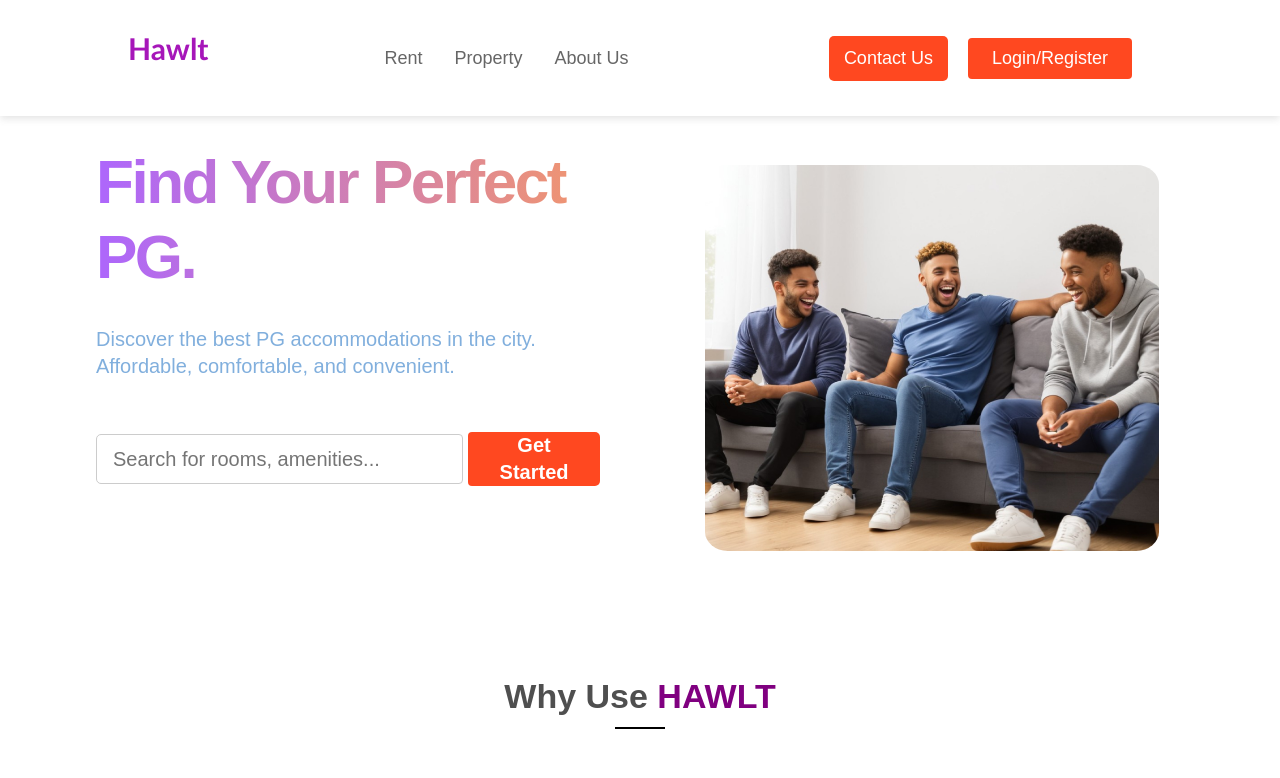
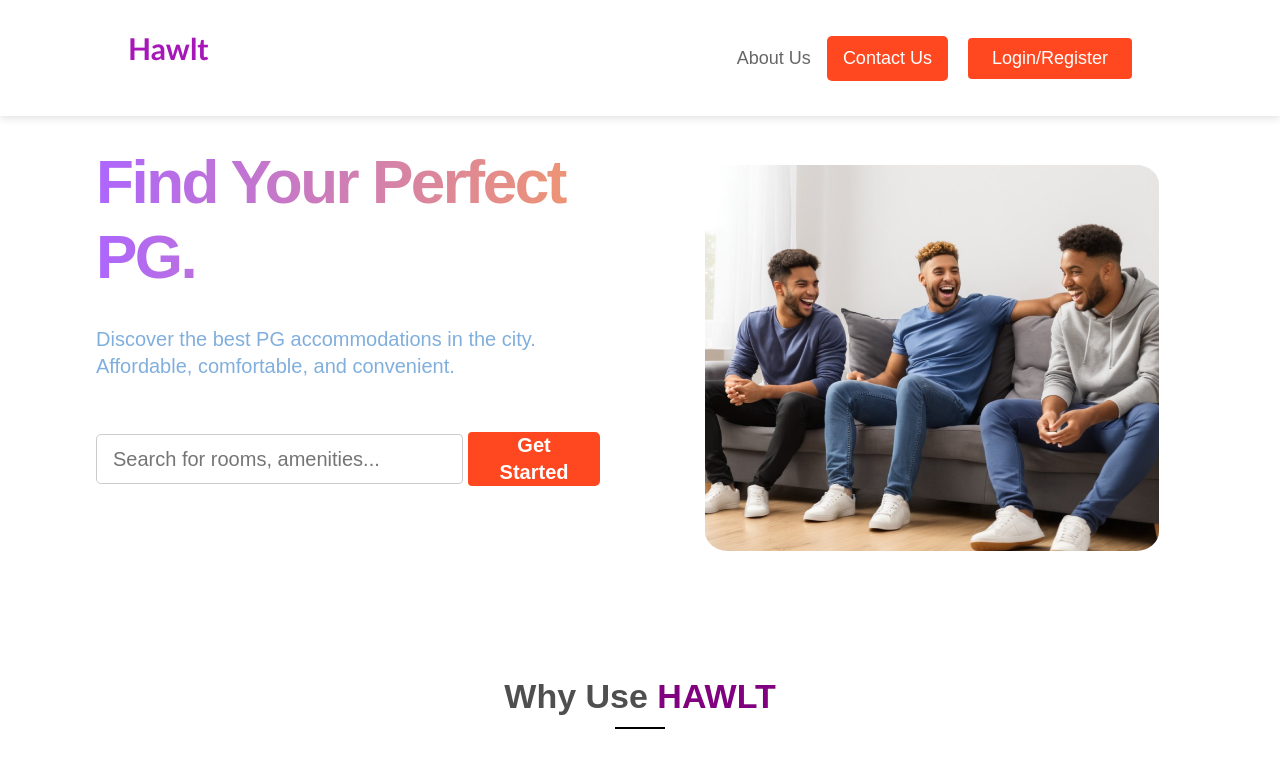
Before and after one commit to Poushik11/hawlt_internship, a React (Create React App) app: page / in a window 1280 px wide. Shown: the top 778 px of the page. Built offline with nearby package versions, Linux system fonts and the light colour scheme.

Commit message:
Made changes in Navbar

```diff
--- a/src/components/Navbar/Navbar.jsx
+++ b/src/components/Navbar/Navbar.jsx
@@ -5,21 +5,9 @@ import { Link, NavLink } from "react-router-dom";
 import Modal from "../Contact/Modal"; // Ensure correct path to Modal
 import "./Navbar.css";
 
-const Menu = ({ onContactClick }) => (
+const Menu = () => (
   <>
-    <p>
-      <NavLink
-        to="/rent"
-        className={({ isActive }) =>
-          `block py-2 pr-4 pl-3 duration-200 ${
-            isActive ? "text-orange-700" : "text-gray-700"
-          } border-b border-gray-100 hover:bg-gray-50 lg:hover:bg-transparent lg:border-0 hover:text-orange-700 lg:p-0`
-        }
-      >
-        Rent
-      </NavLink>
-    </p>
-    <p>
+    {/* <p>
       <NavLink
         to="/property"
         className={({ isActive }) =>
@@ -30,7 +18,7 @@ const Menu = ({ onContactClick }) => (
       >
         Property
       </NavLink>
-    </p>
+    </p> */}
     <p>
       <NavLink
         to="/about-us"
@@ -56,12 +44,15 @@ const Navbar = () => {
         <Link className="main_logo" to="/">
           <p className="logo_name">Hawlt</p>
         </Link>
-        <div className="nav__navbar-links_container flex justify-center flex-grow">
+        {/* <div className="nav__navbar-links_container flex justify-center flex-grow">
           <Menu onContactClick={() => setShowModal(true)} />
-        </div>
+        </div> */}
       </div>
       <div className="nav__navbar-sign flex items-center">
-        <button onClick={() => setShowModal(true)}>Contact Us</button>
+        <Menu onContactClick={() => setShowModal(true)} />
+        <button className="px-3" onClick={() => setShowModal(true)}>
+          Contact Us
+        </button>
         <button className="px-4 py-2 bg-orange-500 text-white rounded hover:bg-purple-500 transition-colors duration-200">
           Login/Register
         </button>
@@ -96,7 +87,7 @@ const Navbar = () => {
       </div>
       <Modal show={showModal} onClose={() => setShowModal(false)}>
         <h2>
-          Contact <span className="highlight">us</span>
+          Contact <span className="highlight1">Us</span>
         </h2>
         <p>
           Want to get in touch? Send us your questions, and we'll respond as
--- a/src/index.js
+++ b/src/index.js
@@ -26,7 +26,6 @@ const router = createBrowserRouter(
       }
     >
       <Route path="" element={<Home />} />
-      <Route path="rent" element={<Home />} />
       <Route path="sign-in" element={<Home />} />
       <Route path="register" element={<Home />} />
       <Route path="about-us" element={<AboutPage />} />
```
